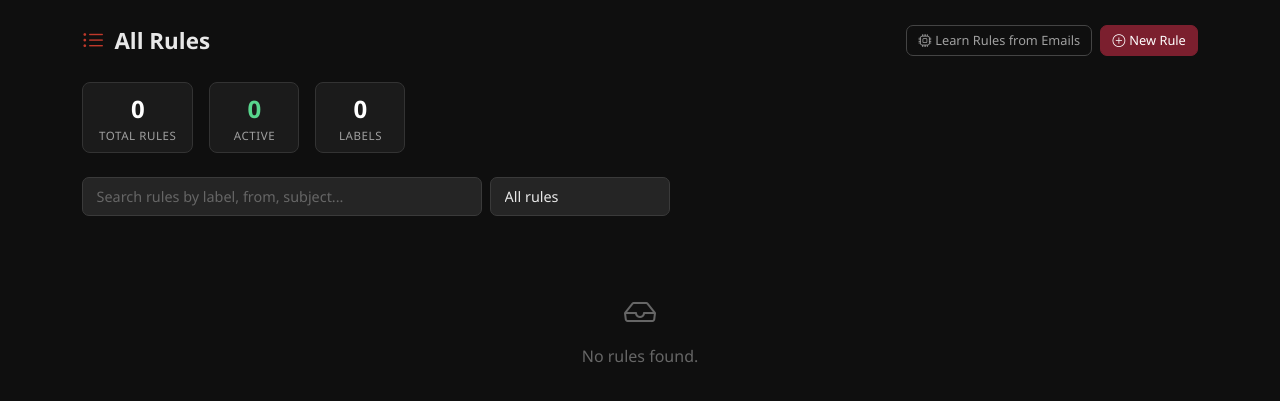
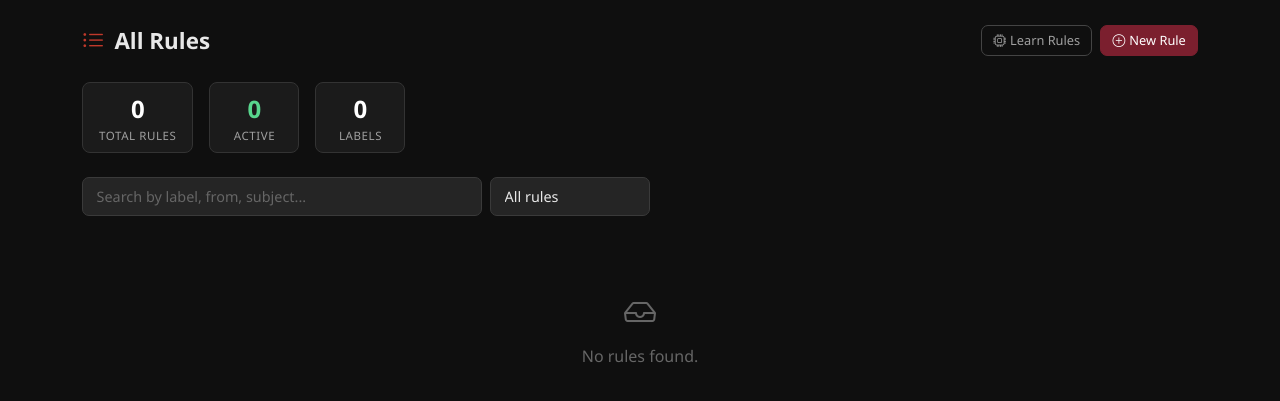
Before and after one commit to besmartaico/label-logic, a Flask app: page /rule-list in a window 1280 px wide. Shown: the part 59-460 px from the top of the page. Run offline with Flask 3, Linux system fonts and the light colour scheme; data that the repository does not hold is empty; some libraries are stand-ins or nearby versions.

Commit message:
Update rule-list.html

```diff
--- a/backend/templates/rule-list.html
+++ b/backend/templates/rule-list.html
@@ -4,7 +4,7 @@
 <div class="d-flex justify-content-between align-items-center mb-4">
   <div class="page-title mb-0"><i class="bi bi-list-ul"></i> All Rules</div>
   <div class="d-flex gap-2">
-    <button class="btn btn-sm btn-outline-secondary" id="learn-rules-btn"><i class="bi bi-cpu me-1"></i>Learn Rules from Emails</button>
+    <button class="btn btn-sm btn-outline-secondary" id="learn-rules-btn"><i class="bi bi-cpu me-1"></i>Learn Rules</button>
     <a href="/rule-editor" class="btn btn-primary btn-sm"><i class="bi bi-plus-circle me-1"></i>New Rule</a>
   </div>
 </div>
@@ -15,8 +15,8 @@
 </div>
 <div id="learn-status" class="mb-3"></div>
 <div class="d-flex gap-2 mb-4">
-  <input type="text" id="rules-search" class="form-control" placeholder="Search rules by label, from, subject..." style="max-width:400px" />
-  <select id="rules-filter" class="form-select" style="max-width:180px">
+  <input type="text" id="rules-search" class="form-control" placeholder="Search by label, from, subject..." style="max-width:400px" />
+  <select id="rules-filter" class="form-select" style="max-width:160px">
     <option value="all">All rules</option>
     <option value="active">Active only</option>
     <option value="inactive">Inactive only</option>
@@ -25,8 +25,13 @@
 <div id="rules-container">
   <div class="text-center py-5" style="color:var(--txm)">
     <div class="spinner-border text-secondary mb-3"></div>
-    <div>Loading rules…</div>
+    <div>Loading rules...</div>
   </div>
 </div>
+<style>
+  .form-switch .form-check-input{width:2.2em;height:1.1em;cursor:pointer}
+  .group-toggle-row{display:flex;align-items:center;gap:1.5rem;margin-left:auto}
+  .group-toggle-label{font-size:.78rem;color:var(--txt2);display:flex;align-items:center;gap:6px;cursor:pointer;user-select:none}
+</style>
 {% endblock %}
 {% block scripts %}<script src="{{ url_for('static', filename='rule_list.js') }}"></script>{% endblock %}
```
